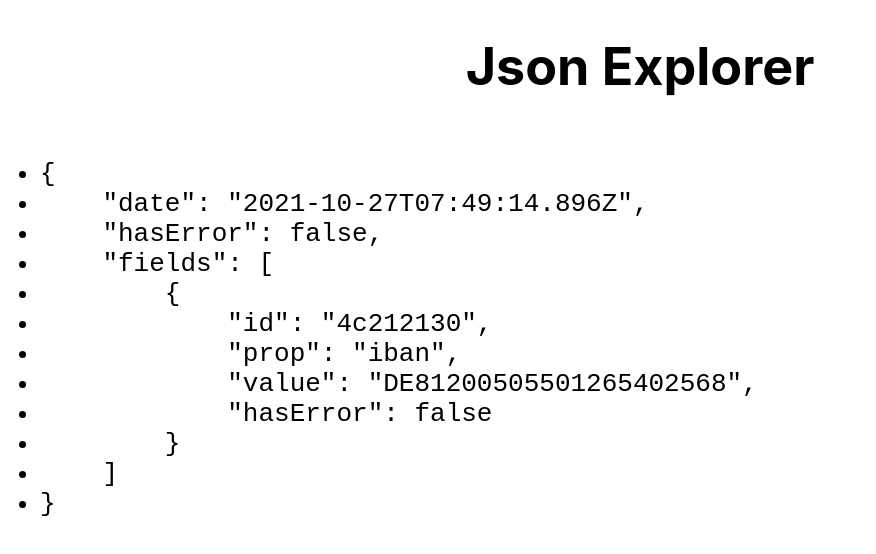
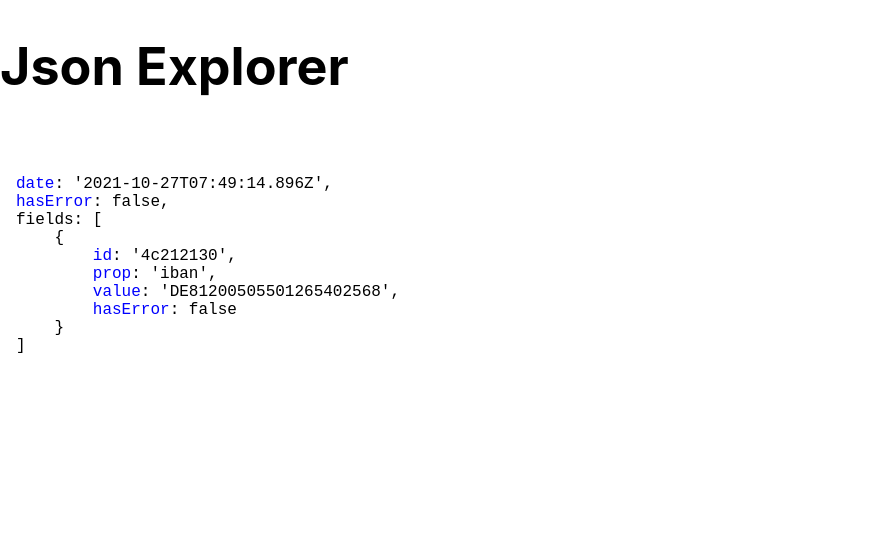
Before and after one commit to SimonSchoetz/heyflow-codechallenge, a React (Create React App) app in the folder json-explorer/: page / in a window 1280 px wide. Shown: the top 554 px of the page, without its empty margins (0-876 px from the left). Built offline with nearby package versions, Linux system fonts and the light colour scheme.

Commit message:
render json and log accessKey on click

```diff
--- a/json-explorer/src/App.css
+++ b/json-explorer/src/App.css
@@ -1,7 +1,3 @@
-.App {
-  text-align: center;
-}
-
 .App-logo {
   height: 40vmin;
   pointer-events: none;
@@ -14,7 +10,6 @@
 }
 
 .App-header {
-  min-height: 100vh;
   display: flex;
   flex-direction: column;
   font-size: calc(10px + 2vmin);
@@ -23,3 +18,30 @@
 .App-link {
   color: #61dafb;
 }
+ul {
+  padding: 1rem;
+}
+
+li {
+  list-style: none;
+  font-family: monospace;
+  font-size: 1rem;
+  text-wrap: wrap;
+}
+
+p {
+  margin: 0;
+  font-size: 1rem;
+}
+
+button {
+  border: none;
+  background: none;
+  padding: 0;
+  font-size: 1rem;
+  font-family: monospace;
+  color: blue;
+}
+button:hover {
+  cursor: pointer;
+}
--- a/json-explorer/src/components/JsonDisplay.tsx
+++ b/json-explorer/src/components/JsonDisplay.tsx
@@ -1,25 +1,58 @@
-import React from 'react';
+import React, { Dispatch, SetStateAction } from 'react';
 import { JsonObject } from '../types';
+import {
+  createAccessKeyMap,
+  mapJsonToDisplayRows,
+  mapRowsWithKeyMaps,
+  ListItemData,
+} from './util';
 
 type JsonDisplayProps = {
   readonly data: JsonObject;
 };
 
 export default function JsonDisplay({ data }: JsonDisplayProps) {
-  const stringified = JSON.stringify(data, null, 4);
-  const rows = stringified.split('\n');
+  const displayRows = mapJsonToDisplayRows(data);
+
+  const keyMaps = createAccessKeyMap(data);
+
+  const mappedRows = mapRowsWithKeyMaps(displayRows, keyMaps);
 
   return (
     <div>
       <pre>
         <ul>
-          {rows.map((row, index) => (
-            <li key={`row-num-${index}`} style={{ textAlign: 'left' }}>
-              {row}
-            </li>
+          {mappedRows.map((row, index) => (
+            <ListItem data={row} setKey={console.log} key={index} />
           ))}
         </ul>
       </pre>
     </div>
   );
 }
+
+type ListItemProps = {
+  data: ListItemData;
+  setKey: Dispatch<SetStateAction<string>>;
+};
+
+const ListItem = ({ data, setKey }: ListItemProps) => {
+  const [rowString, keyMap] = data;
+
+  if (!keyMap) {
+    return <li>{rowString}</li>;
+  }
+  const { key, accessKey } = keyMap;
+
+  const [offset, valuePart] = rowString.split(key);
+
+  return (
+    <li>
+      {offset}
+      <button type='button' onClick={() => setKey(accessKey)}>
+        {keyMap.key}
+      </button>
+      {valuePart}
+    </li>
+  );
+};
--- a/json-explorer/src/components/util/map-rows-with-keys.ts
+++ b/json-explorer/src/components/util/map-rows-with-keys.ts
@@ -1,9 +1,11 @@
 import { AccessKeyMap } from './create-access-key-map';
+
+export type ListItemData = [string, AccessKeyMap | null];
 
 export const mapRowsWithKeyMaps = (
   rows: string[],
   keyMaps: AccessKeyMap[]
-): Array<[string, AccessKeyMap | null]> => {
+): Array<ListItemData> => {
   let indexOffset = 0;
 
   return rows.map((row, index) => {
```
Also changed, not shown: 1 other file (tests, documents, lock files or other folders).
